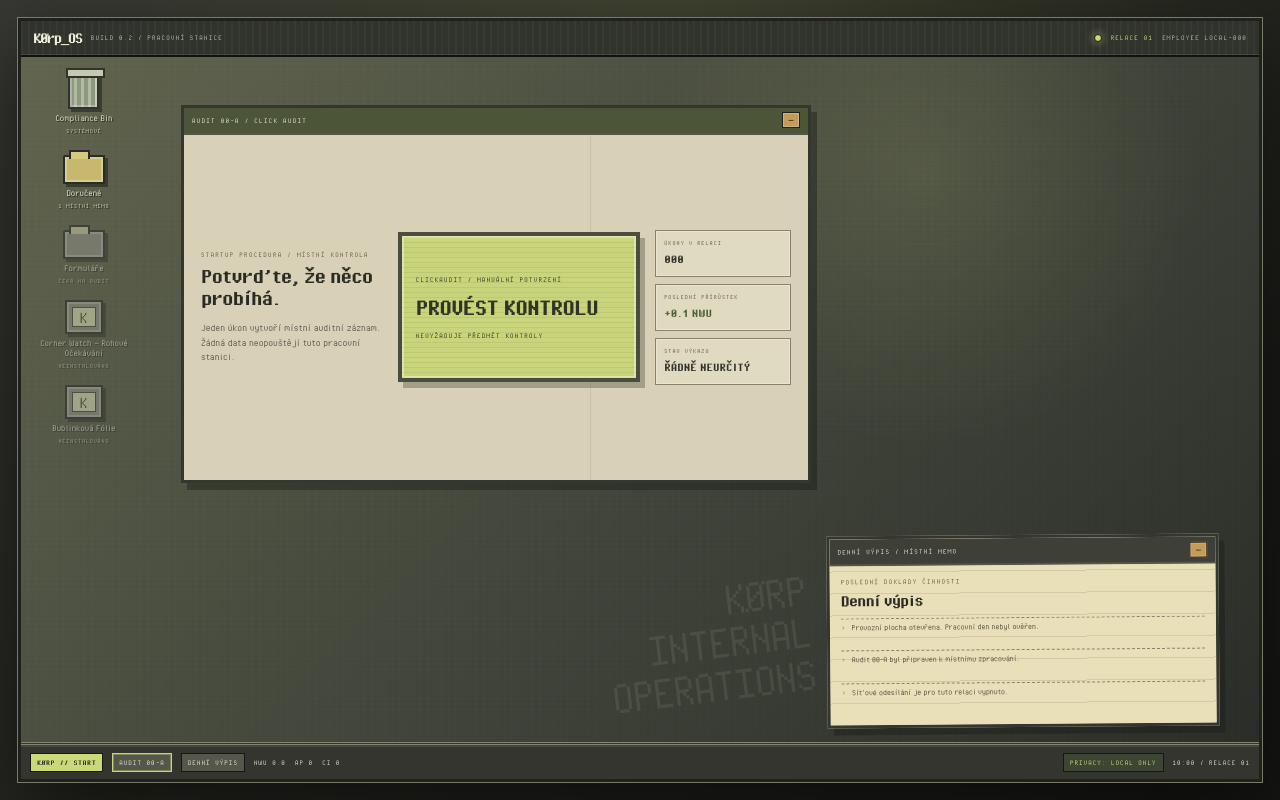
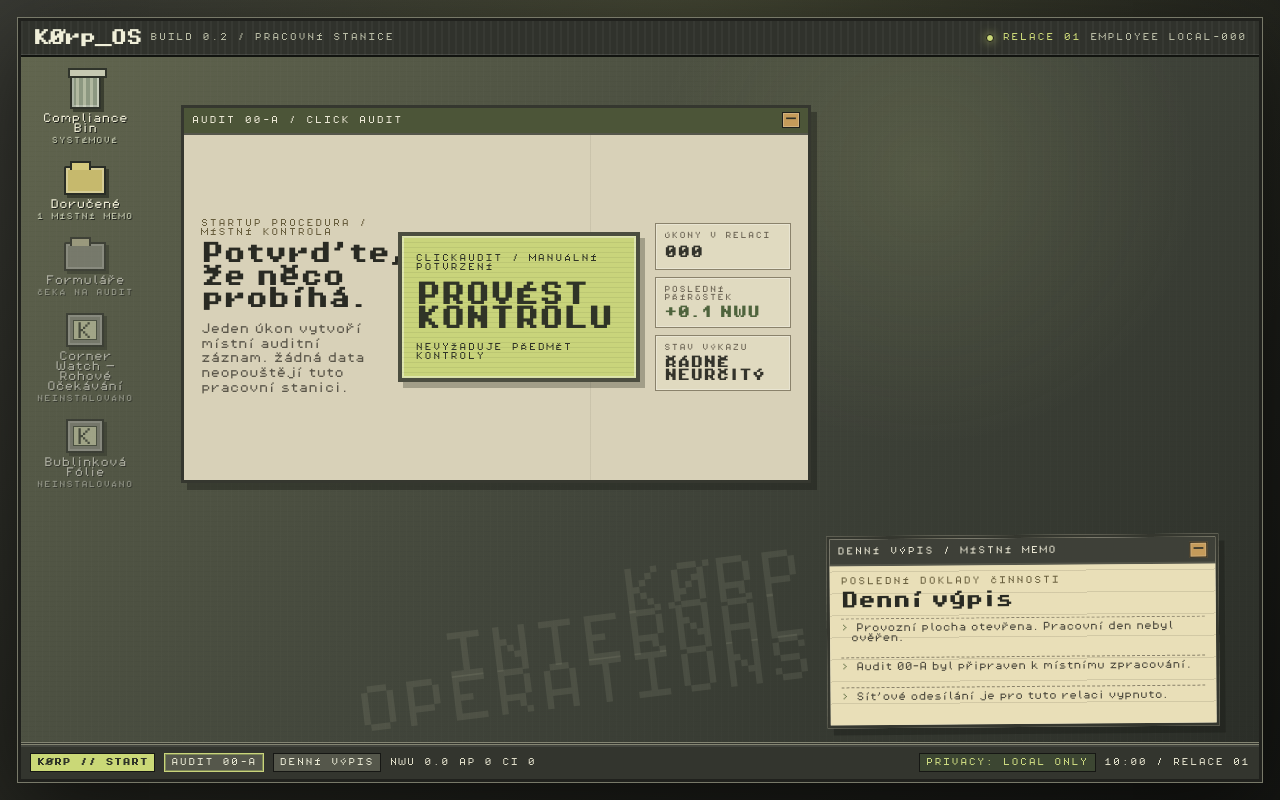
Before and after one commit to EinCorn/K0rp_ware, a React (Vite) app: page / in a window 1280 px wide. Built offline with nearby package versions, Linux system fonts and the light colour scheme.

Commit message:
Use Pixel Operator 8 font variants for K0rp UI

```diff
--- a/src/index.css
+++ b/src/index.css
@@ -9,6 +9,22 @@
 @font-face {
   font-family: "Pixel Operator";
   src: url("./assets/fonts/pixel-operator/PixelOperator-Bold.ttf") format("truetype");
+  font-weight: 700;
+  font-style: normal;
+  font-display: swap;
+}
+
+@font-face {
+  font-family: "Pixel Operator 8";
+  src: url("./assets/fonts/pixel-operator/PixelOperator8.ttf") format("truetype");
+  font-weight: 400;
+  font-style: normal;
+  font-display: swap;
+}
+
+@font-face {
+  font-family: "Pixel Operator 8";
+  src: url("./assets/fonts/pixel-operator/PixelOperator8-Bold.ttf") format("truetype");
   font-weight: 700;
   font-style: normal;
   font-display: swap;
@@ -30,6 +46,22 @@
   font-display: swap;
 }
 
+@font-face {
+  font-family: "Pixel Operator Mono 8";
+  src: url("./assets/fonts/pixel-operator/PixelOperatorMono8.ttf") format("truetype");
+  font-weight: 400;
+  font-style: normal;
+  font-display: swap;
+}
+
+@font-face {
+  font-family: "Pixel Operator Mono 8";
+  src: url("./assets/fonts/pixel-operator/PixelOperatorMono8-Bold.ttf") format("truetype");
+  font-weight: 700;
+  font-style: normal;
+  font-display: swap;
+}
+
 :root {
   --text: #b7b0a5;
   --text-h: #f1e9d8;
@@ -45,8 +77,8 @@
   --accent: #b8975b;
   --shadow: 0 22px 80px rgba(0, 0, 0, 0.34);
 
-  --korp-font-ui: "Pixel Operator", monospace;
-  --korp-font-mono: "Pixel Operator Mono", "Pixel Operator", monospace;
+  --korp-font-ui: "Pixel Operator 8", "Pixel Operator", monospace;
+  --korp-font-mono: "Pixel Operator Mono 8", "Pixel Operator Mono", "Pixel Operator 8", monospace;
   --sans: var(--korp-font-ui);
   --mono: var(--korp-font-mono);
 
```
